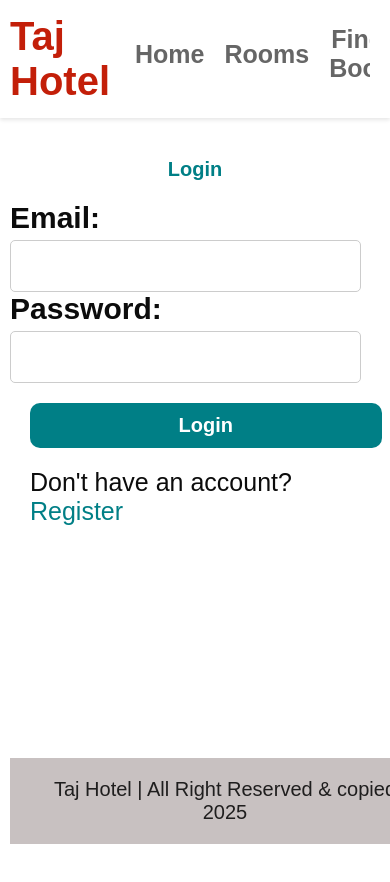
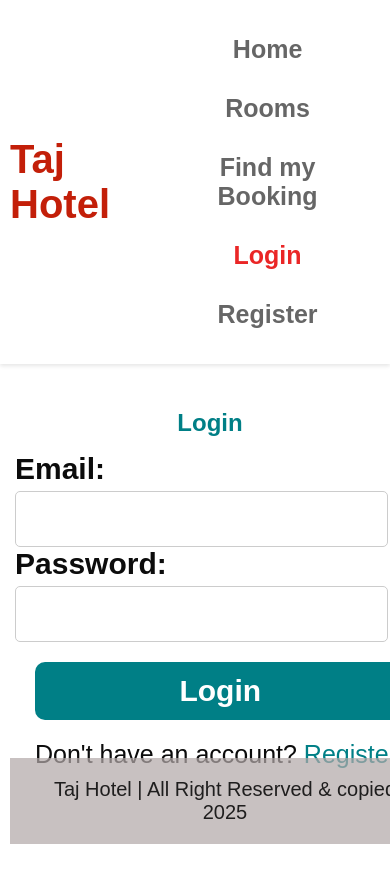
Before and after one commit to ranjankush/HMSFrontend, a React (Create React App) app: page /login in a window 390 px wide. Shown: the top 882 px of the page. Before the commit the page ends 844 px from the top, so only its background shows below. Built offline with nearby package versions, Linux system fonts and the light colour scheme.

Commit message:
responsiveness updated

```diff
--- a/src/index.css
+++ b/src/index.css
@@ -1360,10 +1360,8 @@
 
 
 
-
-  /* Responsive styles */
-  @media (max-width:1220px) {
-
+  @media (max-width: 768px) {
+    /* Admin Actions */
     .admin-actions {
         flex-direction: column;
         gap: 10px;
@@ -1372,94 +1370,103 @@
     .admin-button {
         width: 100%;
         padding: 12px;
-        font-size: 0.9em;
+        font-size: 1em; /* Slightly larger font for better readability */
     }
 
+    /* Forms */
     .form-group input {
-        padding: 6px;
+        padding: 10px; /* Larger padding for easier touch interaction */
+        font-size: 1em;
     }
 
+    button[type="submit"] {
+        padding: 12px;
+        font-size: 1em;
+    }
+
+    /* Authentication Container */
     .auth-container {
         border-radius: 0;
         border: none;
-        padding: 10px;
-
+        padding: 15px; /* Increased padding for better spacing */
+        width: 100%; /* Full width for small screens */
     }
 
     .auth-container h2 {
-        font-size: 20px;
+        font-size: 24px; /* Larger font size for headings */
         color: #007F86;
+        margin-bottom: 15px; /* Added margin for better spacing */
     }
 
-    .form-group input {
-        padding: 8px;
+    /* Header Banner */
+    .header-banner h1 {
+        font-size: 24px; /* Larger font size for better visibility */
+        text-align: center; /* Center align for mobile */
     }
 
-    button[type="submit"] {
-        padding: 11px;
-    }
-
-    .header-banner h1 {
-        font-size: 20px;
-    }
-
-
+    /* Search Field and Button */
     .search-field {
-        flex: 0 0 calc(100% - 20px);
+        flex: 0 0 100%; /* Full width for search field */
+        margin-bottom: 10px; /* Added margin for spacing */
     }
 
     .home-search-button {
-        width:80%;
+        width: 100%; /* Full width for button */
+        padding: 12px;
+        font-size: 1em;
     }
 
+    /* Room List Items */
     .room-list-item-image {
-        width: 30%;
+        width: 100%; /* Full width for images */
+        margin-bottom: 10px; /* Added margin for spacing */
     }
 
     .book-now-button {
         background-color: #007F86;
         color: white;
         border: none;
-        padding: 5px;
-        font-weight: 500;
+        padding: 10px;
+        font-size: 1em;
+        width: 100%; /* Full width for button */
     }
 
+    /* Filters and Search Container */
     .all-room-filter-div {
-        margin: 0px;
+        margin: 0;
     }
 
     .search-container {
         display: block;
-
-
     }
 
+    /* Service Section */
     .service-section {
-        margin: 5px;
+        margin: 10px 0; /* Adjusted margin for better spacing */
         display: flex;
-        flex-wrap: wrap;
+        flex-direction: column; /* Stack services vertically */
+        gap: 10px; /* Added gap for spacing */
     }
 
-    /*Navbar*/
-
+    /* Navbar */
     .navbar {
-        padding: 5px 10px 5px 10px;
+        padding: 10px; /* Increased padding for better touch interaction */
     }
 
     .navbar-ul {
-        justify-content: space-between;
+        flex-direction: column; /* Stack navbar items vertically */
+        gap: 10px; /* Added gap for spacing */
     }
 
     .navbar-ul li {
-        flex: 1 1 22%;
-        /* Adjust to fit 4 items per row */
-        margin-left: 0;
-        margin-bottom: 10px;
+        flex: 1 1 100%; /* Full width for each navbar item */
+        margin: 0;
         text-align: center;
     }
 
     .navbar-ul li a {
         display: block;
+        padding: 10px; /* Larger padding for easier touch */
+        font-size: 1em;
     }
-
-  }
+}
```
